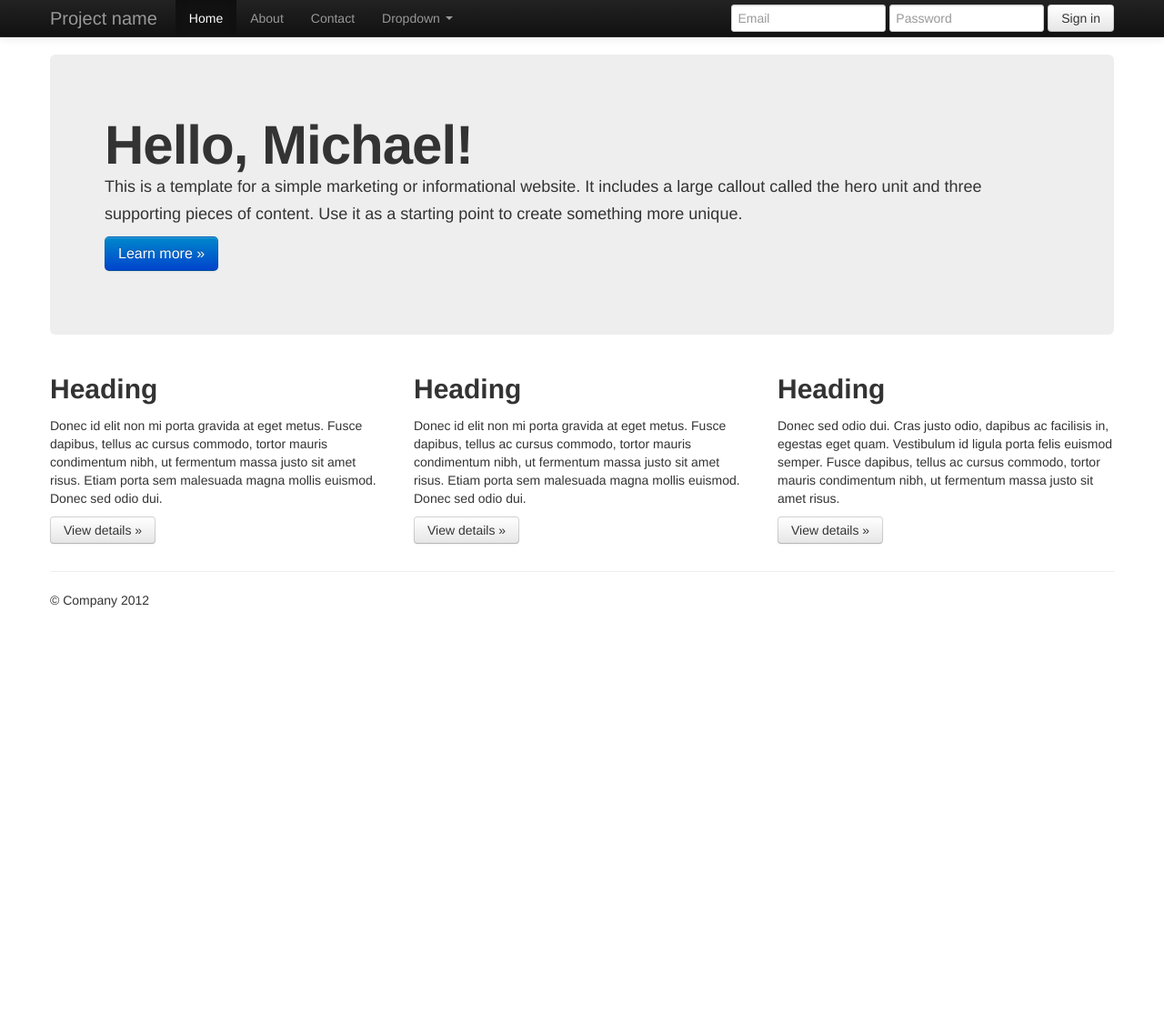
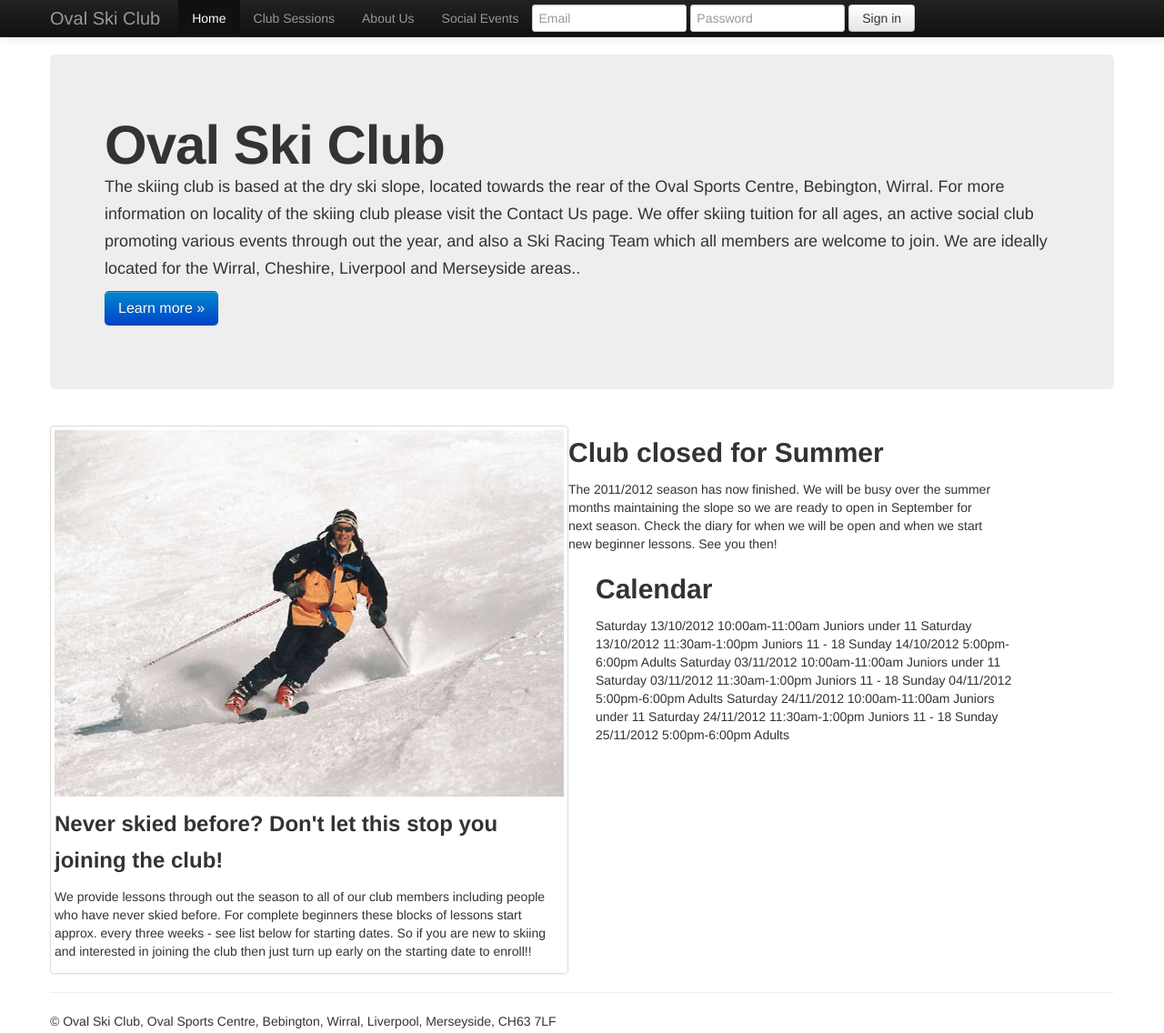
Before and after one commit to enrmbigg/MB-bootstrap, a plain HTML site: page index.html in a window 1280 px wide. Shown: the whole page at 91% size. Before the commit the page ends 800 px from the top, so only its background shows below. Drawn offline with nearby package versions, Linux system fonts and the light colour scheme; files whose address does not match are found by name.

Commit message:
Updated Files
added skiing picture an added more to the coding

```diff
--- a/index.html
+++ b/index.html
@@ -3,7 +3,7 @@
 <html lang="en">
   <head>
     <meta charset="utf-8">
-    <title>Bootstrap, from Twitter</title>
+    <title>Oval Ski Club</title>
     <meta name="viewport" content="width=device-width, initial-scale=1.0">
     <meta name="description" content="">
     <meta name="author" content="">
@@ -33,75 +33,122 @@
 
   <body>
 
+    <!-- Navbar
+    ================================================== -->
     <div class="navbar navbar-inverse navbar-fixed-top">
       <div class="navbar-inner">
         <div class="container">
-          <a class="btn btn-navbar" data-toggle="collapse" data-target=".nav-collapse">
+          <button type="button" class="btn btn-navbar" data-toggle="collapse" data-target=".nav-collapse">
             <span class="icon-bar"></span>
             <span class="icon-bar"></span>
             <span class="icon-bar"></span>
-          </a>
-          <a class="brand" href="#">Project name</a>
+          </button>
+          <a class="brand" href="./index.html">Oval Ski Club</a>
           <div class="nav-collapse collapse">
             <ul class="nav">
-              <li class="active"><a href="#">Home</a></li>
-              <li><a href="#about">About</a></li>
-              <li><a href="#contact">Contact</a></li>
-              <li class="dropdown">
-                <a href="#" class="dropdown-toggle" data-toggle="dropdown">Dropdown <b class="caret"></b></a>
-                <ul class="dropdown-menu">
-                  <li><a href="#">Action</a></li>
-                  <li><a href="#">Another action</a></li>
-                  <li><a href="#">Something else here</a></li>
-                  <li class="divider"></li>
-                  <li class="nav-header">Nav header</li>
-                  <li><a href="#">Separated link</a></li>
-                  <li><a href="#">One more separated link</a></li>
-                </ul>
+              <li class="">
+                 <li class="active">
+                <a href="./index.html">Home</a>
               </li>
-            </ul>
-            <form class="navbar-form pull-right">
+              <li class="">
+                <a href="./getting-started.html">Club Sessions</a>
+              </li>
+              <li class="">
+                <a href="./scaffolding.html">About Us</a>
+              </li>
+              <li class="">
+                <a href="./base-css.html">Social Events</a>
+              </li>
+              <form class="navbar-form pull-right">
               <input class="span2" type="text" placeholder="Email">
               <input class="span2" type="password" placeholder="Password">
               <button type="submit" class="btn">Sign in</button>
             </form>
-          </div><!--/.nav-collapse -->
+              </ul>
+          </div>
         </div>
       </div>
     </div>
 
+<!--<form class="navbar-form pull-right">
+              <input class="span2" type="text" placeholder="Email">
+              <input class="span2" type="password" placeholder="Password">
+              <button type="submit" class="btn">Sign in</button>
+            </form>-->
+
     <div class="container">
 
       <!-- Main hero unit for a primary marketing message or call to action -->
-      <div class="hero-unit">
-        <h1>Hello, Michael!</h1>
-        <p>This is a template for a simple marketing or informational website. It includes a large callout called the hero unit and three supporting pieces of content. Use it as a starting point to create something more unique.</p>
-        <p><a class="btn btn-primary btn-large">Learn more &raquo;</a></p>
+      <div class="hero-unit"-->
+      <!--div class="page-header"-->
+
+        <h1>Oval Ski Club</h1>
+        <p>The skiing club is based at the dry ski slope, located towards the rear of the Oval Sports Centre, Bebington, Wirral. For more information on locality of the skiing club please visit the Contact Us page. We offer skiing tuition for all ages, an active social club promoting various events through out the year, and also a Ski Racing Team which all members are welcome to join. We are ideally located for the Wirral, Cheshire, Liverpool and Merseyside areas..</p>
+        <p><a class="btn btn-primary btn-large" href="./getting-started.html">Learn more &raquo;</a></p>
+
       </div>
 
-      <!-- Example row of columns -->
-      <div class="row">
-        <div class="span4">
-          <h2>Heading</h2>
-          <p>Donec id elit non mi porta gravida at eget metus. Fusce dapibus, tellus ac cursus commodo, tortor mauris condimentum nibh, ut fermentum massa justo sit amet risus. Etiam porta sem malesuada magna mollis euismod. Donec sed odio dui. </p>
-          <p><a class="btn" href="#">View details &raquo;</a></p>
+
+      <!-- Docs nav
+    ================================================== -->
+    <!--div class="row">
+      <div class="span3 bs-docs-sidebar">
+        <ul class="nav nav-list bs-docs-sidenav">
+          <li><a href="#misc"><i class="icon-chevron-right"></i> Misc</a></li>
+        </ul>
+      </div>
+      <div class="span3"-->
+
+
+
+
+
+      <div class="row-fluid">
+         <ul class="thumbnails">
+
+    </div>
+  </li>
+  <div class="row-fluid">
+    <div class="span6">
+    <li class="span12">
+    <div class="thumbnail">
+      <img src="C:\Users\Michael\Documents\GitHub\MB-bootstrap\assets\img\skiing.jpg" alt="">
+      <h3>Never skied before? Don't let this stop you joining the club!</h3>
+      <p>We provide lessons through out the season to all of our club members including people who have never skied before. For complete beginners these blocks of lessons start approx. every three weeks - see list below for starting dates. So if you are new to skiing and interested in joining the club then just turn up early on the starting date to enroll!!</p>
+    </div>
+    </div>
+    </fluid>
+<!--div class="row-inline"-->
+  <div class="row-fluid">
+      <div class="span5">
+          <h2>Club closed for Summer</h2>
+          <p>The 2011/2012 season has now finished. We will be busy over the summer months maintaining the slope so we are ready to open in September for next season. Check the diary for when we will be open and when we start new beginner lessons. See you then! </p>
+          <!--<p><a class="btn" href="#">View details &raquo;</a></p>-->
         </div>
-        <div class="span4">
-          <h2>Heading</h2>
-          <p>Donec id elit non mi porta gravida at eget metus. Fusce dapibus, tellus ac cursus commodo, tortor mauris condimentum nibh, ut fermentum massa justo sit amet risus. Etiam porta sem malesuada magna mollis euismod. Donec sed odio dui. </p>
-          <p><a class="btn" href="#">View details &raquo;</a></p>
-       </div>
-        <div class="span4">
-          <h2>Heading</h2>
-          <p>Donec sed odio dui. Cras justo odio, dapibus ac facilisis in, egestas eget quam. Vestibulum id ligula porta felis euismod semper. Fusce dapibus, tellus ac cursus commodo, tortor mauris condimentum nibh, ut fermentum massa justo sit amet risus.</p>
-          <p><a class="btn" href="#">View details &raquo;</a></p>
+
+
+        <div class="span5 ">
+          <h2>Calendar</h2>
+          <p> Saturday  13/10/2012  10:00am-11:00am Juniors under 11
+            Saturday  13/10/2012  11:30am-1:00pm  Juniors 11 - 18
+            Sunday  14/10/2012  5:00pm-6:00pm Adults
+            Saturday  03/11/2012  10:00am-11:00am Juniors under 11
+            Saturday  03/11/2012  11:30am-1:00pm  Juniors 11 - 18
+            Sunday  04/11/2012  5:00pm-6:00pm Adults
+            Saturday  24/11/2012  10:00am-11:00am Juniors under 11
+            Saturday  24/11/2012  11:30am-1:00pm  Juniors 11 - 18
+            Sunday  25/11/2012  5:00pm-6:00pm Adults</p>
+          <!--<p><a class="btn" href="#">View details &raquo;</a></p>-->
         </div>
+      </fluid>
       </div>
+        </div>
+
 
       <hr>
 
       <footer>
-        <p>&copy; Company 2012</p>
+        <p>&copy; Oval Ski Club, Oval Sports Centre, Bebington, Wirral, Liverpool, Merseyside, CH63 7LF</p>
       </footer>
 
     </div> <!-- /container -->
```
Also changed, not shown: assets/img/skiing.jpg (added), 1 other file.
